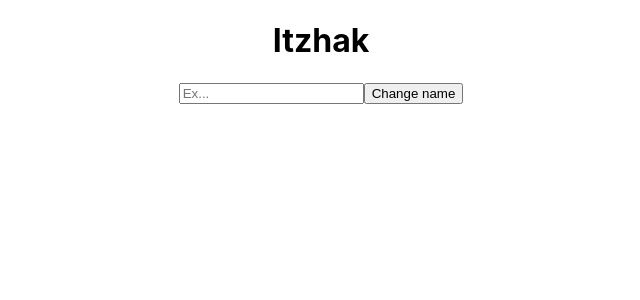
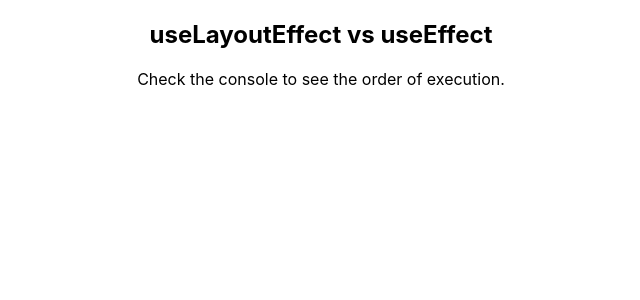
Before and after one commit to ItzhakLevy1/React-Hooks, a React (Create React App) app: page / in a window 1280 px wide. Shown: the top 300 px of the page, without its empty margins (319-959 px from the left). Built offline with nearby package versions, Linux system fonts and the light colour scheme.

Commit message:
useLayoutEffect runs before useEffect

```diff
--- a/src/App.js
+++ b/src/App.js
@@ -1,10 +1,10 @@
-import './App.css';
-import RefTutorial from './UseState/RefTutorial';
+import "./App.css";
+import LayoutEffectTutorial from "./UseState/LayoutEffectTutorial";
 
 function App() {
   return (
     <div className="App">
-      <RefTutorial />
+      <LayoutEffectTutorial />
     </div>
   );
 }
--- /dev/null
+++ b/src/UseState/LayoutEffectTutorial.js
@@ -0,0 +1,30 @@
+import React, { useLayoutEffect, useEffect, useRef } from "react";
+
+const LayoutEffectTutorial = () => {
+  const inputRef = useRef(null);
+
+  useLayoutEffect(() => {
+    console.log("useLayoutEffect");
+  }, []);
+
+  useEffect(() => {
+    console.log("useEffect");
+  }, []);
+
+  return (
+    <div>
+      <h2>useLayoutEffect vs useEffect</h2>
+      <p>Check the console to see the order of execution.</p>
+    </div>
+  );
+};
+
+export default LayoutEffectTutorial;
+
+// useLayoutEffect is similar to useEffect, but it fires before the browser has painted the screen.
+// This means that if you need to perform some calculations or DOM manipulations that need to happen before the browser paints the screen
+// (and before the screen becomes visible to the user), you should use useLayoutEffect.
+// However, it can cause performance issues if overused, so it's best to use it only when necessary.
+
+//In this example, the useLayoutEffect will run first (before the browser paints the screen) and therefore will log "useLayoutEffect" to the console first,
+// while the useEffect will run after the browser has painted the screen and therefore will log "useLayoutEffect" to the console second.
```
